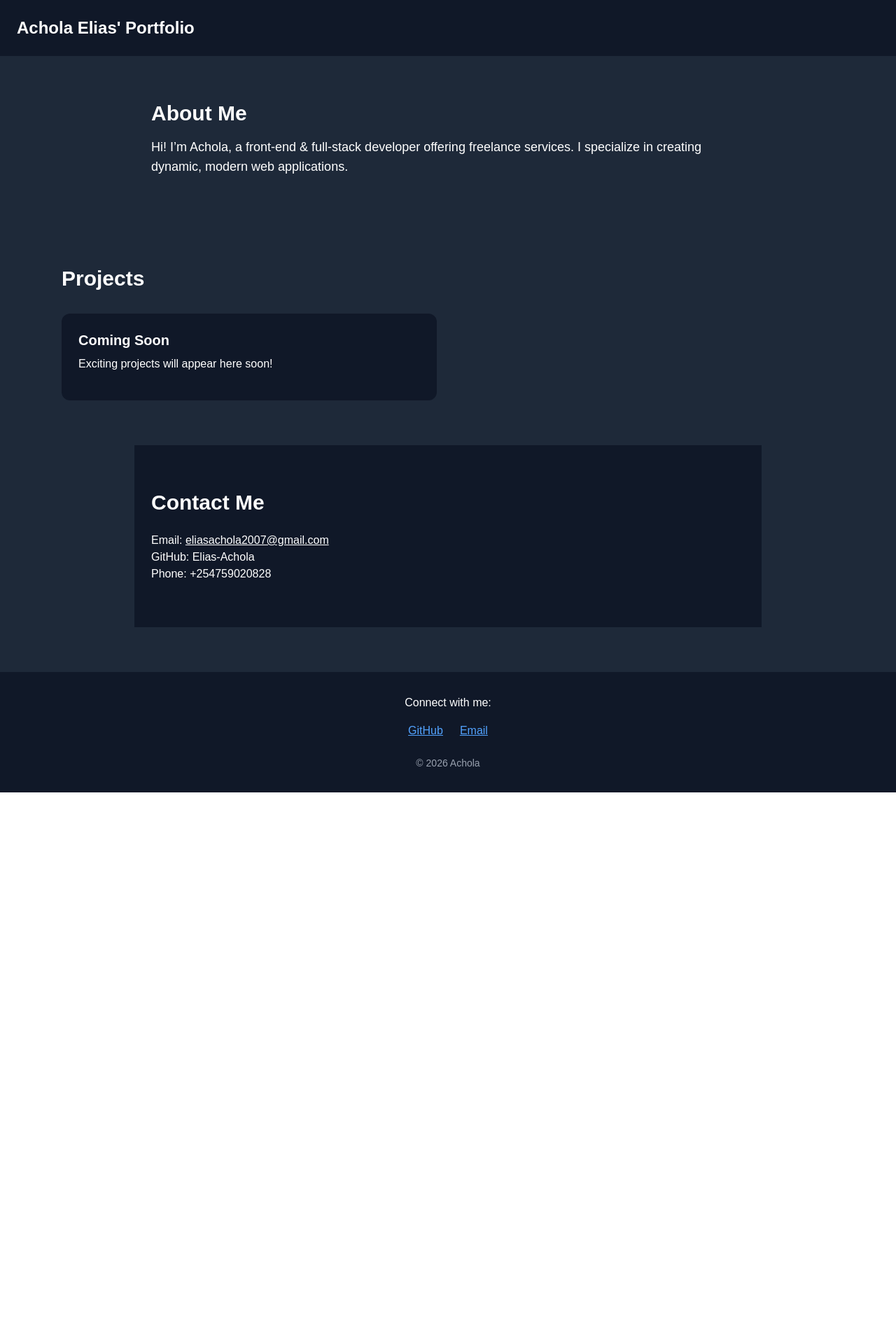
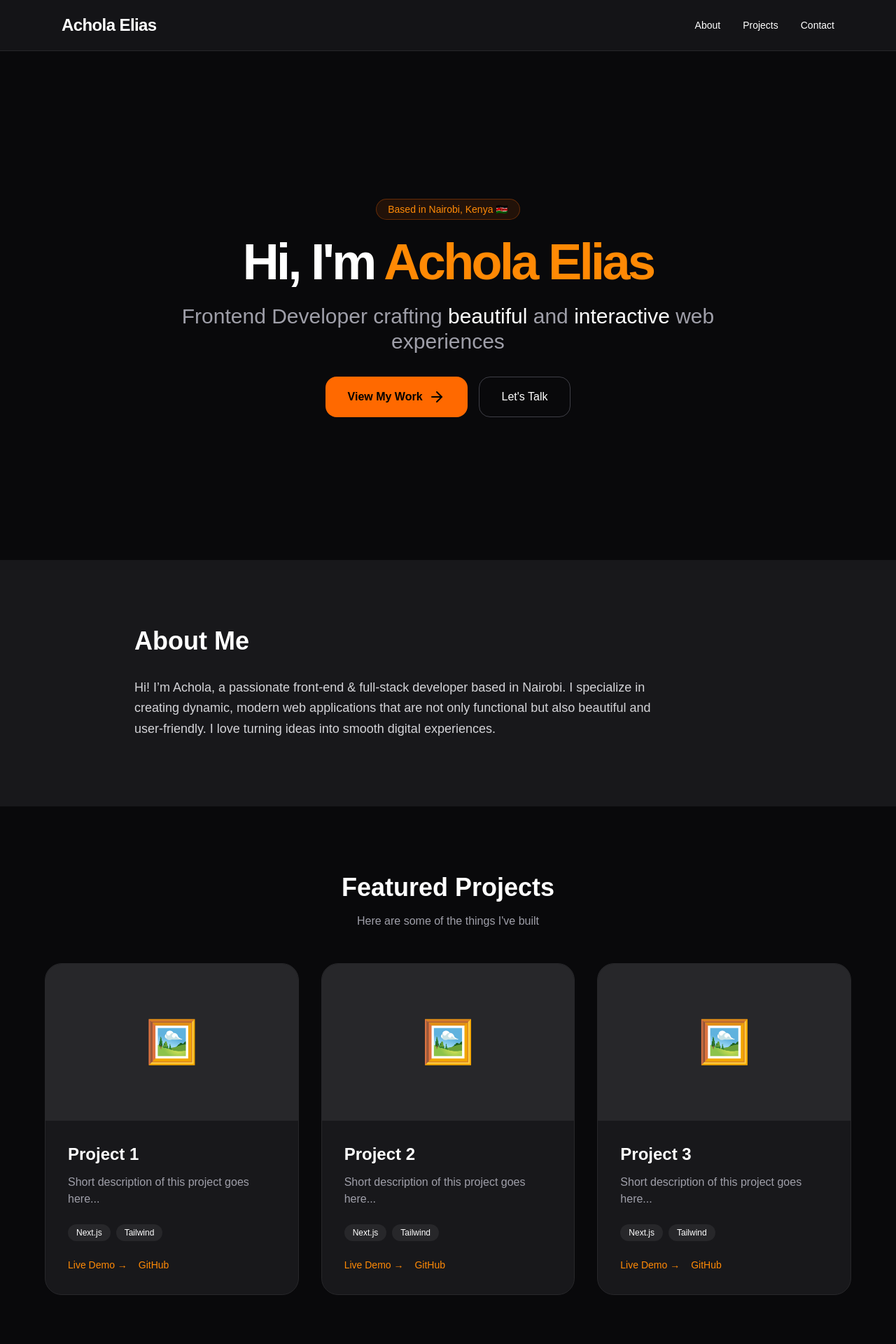
Before and after one commit to Elias-Achola/my-portfolio, a Next.js app: page / in a window 1280 px wide. Shown: the top 1920 px of the page at 70% size. Before the commit the page ends 1132 px from the top, so only its background shows below. Built offline with nearby package versions, Linux system fonts and the light colour scheme.

Commit message:
Updated portfolio

```diff
--- a/app/page.tsx
+++ b/app/page.tsx
@@ -1,55 +1,143 @@
 // app/page.tsx
+'use client';
+
 import React from "react";
+import { motion } from "framer-motion";
+import { ArrowRight } from "lucide-react";   // Only keeping ArrowRight for now
 
 export default function Home() {
   return (
-    <main className="bg-gray-800 text-white min-h-screen">
+    <main className="bg-zinc-950 text-white min-h-screen overflow-hidden">
       {/* Navbar */}
-      <nav className="bg-gray-900 p-6">
-        <h1 className="text-2xl font-bold">Achola Elias' Portfolio</h1>
+      <nav className="fixed top-0 left-0 right-0 bg-zinc-900/80 backdrop-blur-md z-50 border-b border-zinc-800">
+        <div className="max-w-6xl mx-auto px-6 py-5 flex justify-between items-center">
+          <h1 className="text-2xl font-bold tracking-tight">Achola Elias</h1>
+          <div className="flex gap-8 text-sm font-medium">
+            <a href="#about" className="hover:text-orange-400 transition-colors">About</a>
+            <a href="#projects" className="hover:text-orange-400 transition-colors">Projects</a>
+            <a href="#contact" className="hover:text-orange-400 transition-colors">Contact</a>
+          </div>
+        </div>
       </nav>
 
-      {/* About Section */}
-      <section id="about" className="py-16 px-6 max-w-4xl mx-auto">
-        <h2 className="text-3xl font-bold mb-4">About Me</h2>
-        <p className="text-lg">
-          Hi! I’m Achola, a front-end & full-stack developer offering freelance services. I specialize in creating dynamic, modern web applications.
-        </p>
+      {/* HERO SECTION */}
+      <section className="min-h-screen flex items-center pt-20 px-6 relative">
+        <div className="max-w-4xl mx-auto text-center">
+          <motion.div
+            initial={{ opacity: 0, y: 50 }}
+            animate={{ opacity: 1, y: 0 }}
+            transition={{ duration: 0.8 }}
+          >
+            <div className="inline-block mb-6 px-4 py-1 bg-orange-500/10 border border-orange-500/30 rounded-full text-orange-400 text-sm font-medium">
+              Based in Nairobi, Kenya 🇰🇪
+            </div>
+
+            <h1 className="text-6xl md:text-7xl font-bold tracking-tighter mb-6">
+              Hi, I&apos;m <span className="text-orange-400">Achola Elias</span>
+            </h1>
+
+            <p className="text-2xl md:text-3xl text-zinc-400 mb-8">
+              Frontend Developer crafting <span className="text-white">beautiful</span> and{" "}
+              <span className="text-white">interactive</span> web experiences
+            </p>
+
+            <div className="flex flex-col sm:flex-row gap-4 justify-center">
+              <motion.a
+                href="#projects"
+                whileHover={{ scale: 1.05 }}
+                whileTap={{ scale: 0.95 }}
+                className="group flex items-center justify-center gap-2 bg-orange-500 hover:bg-orange-600 text-black font-semibold px-8 py-4 rounded-2xl transition-all"
+              >
+                View My Work
+                <ArrowRight className="group-hover:translate-x-1 transition-transform" />
+              </motion.a>
+
+              <motion.a
+                href="#contact"
+                whileHover={{ scale: 1.05 }}
+                whileTap={{ scale: 0.95 }}
+                className="flex items-center justify-center gap-2 border border-zinc-700 hover:border-zinc-500 font-medium px-8 py-4 rounded-2xl transition-all"
+              >
+                Let&apos;s Talk
+              </motion.a>
+            </div>
+          </motion.div>
+        </div>
       </section>
 
-      {/* Projects Section (Placeholder) */}
-      <section id="projects" className="py-16 px-6 max-w-6xl mx-auto">
-        <h2 className="text-3xl font-bold mb-8">Projects</h2>
-        <div className="grid md:grid-cols-2 gap-8">
-          <div className="p-6 bg-gray-900 rounded-xl flex flex-col justify-between">
-            <h3 className="text-xl font-semibold mb-2">Coming Soon</h3>
-            <p className="mb-4">Exciting projects will appear here soon!</p>
+      {/* ABOUT SECTION */}
+      <section id="about" className="py-24 px-6 bg-zinc-900">
+        <div className="max-w-4xl mx-auto">
+          <motion.h2
+            initial={{ opacity: 0 }}
+            whileInView={{ opacity: 1 }}
+            className="text-4xl font-bold mb-8"
+          >
+            About Me
+          </motion.h2>
+
+          <p className="text-lg text-zinc-300 leading-relaxed max-w-3xl">
+            Hi! I’m Achola, a passionate front-end &amp; full-stack developer based in Nairobi.
+            I specialize in creating dynamic, modern web applications that are not only functional
+            but also beautiful and user-friendly.
+            I love turning ideas into smooth digital experiences.
+          </p>
+        </div>
+      </section>
+
+      {/* PROJECTS SECTION - Placeholder for your 3 projects */}
+      <section id="projects" className="py-24 px-6">
+        <div className="max-w-6xl mx-auto">
+          <h2 className="text-4xl font-bold mb-4 text-center">Featured Projects</h2>
+          <p className="text-zinc-400 text-center mb-12">Here are some of the things I&apos;ve built</p>
+
+          <div className="grid md:grid-cols-2 lg:grid-cols-3 gap-8">
+            {/* Replace these 3 cards with your real projects later */}
+            {[1, 2, 3].map((i) => (
+              <motion.div
+                key={i}
+                whileHover={{ y: -10 }}
+                className="group bg-zinc-900 rounded-3xl overflow-hidden border border-zinc-800 hover:border-orange-500/50 transition-all"
+              >
+                <div className="h-56 bg-zinc-800 flex items-center justify-center text-6xl">
+                  🖼️
+                </div>
+                <div className="p-8">
+                  <h3 className="text-2xl font-semibold mb-3">Project {i}</h3>
+                  <p className="text-zinc-400 mb-6">Short description of this project goes here...</p>
+                  <div className="flex flex-wrap gap-2 mb-6">
+                    <span className="text-xs px-3 py-1 bg-zinc-800 rounded-full">Next.js</span>
+                    <span className="text-xs px-3 py-1 bg-zinc-800 rounded-full">Tailwind</span>
+                  </div>
+                  <div className="flex gap-4 text-sm">
+                    <a href="#" className="text-orange-400 hover:underline">Live Demo →</a>
+                    <a href="#" className="text-orange-400 hover:underline">GitHub</a>
+                  </div>
+                </div>
+              </motion.div>
+            ))}
           </div>
         </div>
       </section>
 
-      {/* Contact Section */}
-      <section id="contact" className="py-16 px-6 bg-gray-900 text-white max-w-4xl mx-auto">
-        <h2 className="text-3xl font-bold mb-6">Contact Me</h2>
-        <p>Email: <a href="mailto:youremail@example.com" className="underline">eliasachola2007@gmail.com</a></p>
-        <p>GitHub: Elias-Achola</p>
-        <p>Phone: +254759020828</p>
+      {/* CONTACT SECTION */}
+      <section id="contact" className="py-24 px-6 bg-zinc-900">
+        <div className="max-w-4xl mx-auto text-center">
+          <h2 className="text-4xl font-bold mb-8">Let&apos;s Work Together</h2>
+          <p className="text-zinc-400 mb-12">Open to freelance opportunities and collaborations</p>
+
+          <div className="space-y-6 text-left max-w-md mx-auto">
+            <p><strong>Email:</strong> <a href="mailto:eliasachola2007@gmail.com" className="text-orange-400 underline">eliasachola2007@gmail.com</a></p>
+            <p><strong>GitHub:</strong> <a href="https://github.com/Elias-Achola" target="_blank" className="text-orange-400 underline">Elias-Achola</a></p>
+            <p><strong>Phone:</strong> +254 759 020 828</p>
+          </div>
+        </div>
       </section>
 
       {/* Footer */}
-<footer className="bg-gray-900 py-8 px-6 mt-16 text-center">
-  <p className="mb-4">Connect with me:</p>
-  <div className="flex justify-center space-x-6">
-    <a href="https://github.com/Elias-Achola" target="_blank" className="text-blue-400 underline">
-      GitHub
-    </a>
-
-    <a href="mailto:eliasachola2007@gmail.com" className="text-blue-400 underline">
-      Email
-    </a>
-  </div>
-  <p className="mt-6 text-gray-400 text-sm">© {new Date().getFullYear()} Achola</p>
-</footer>
+      <footer className="bg-black py-12 px-6 text-center text-zinc-500 text-sm">
+        <p>© {new Date().getFullYear()} Achola Elias • Made with ❤️ in Nairobi</p>
+      </footer>
     </main>
   );
 }
--- a/package.json
+++ b/package.json
@@ -10,6 +10,7 @@
   },
   "dependencies": {
     "framer-motion": "^12.38.0",
+    "lucide-react": "^1.7.0",
     "next": "16.2.2",
     "react": "19.2.4",
     "react-dom": "19.2.4"
```
Also changed, not shown: 1 other file (tests, documents, lock files or other folders).
